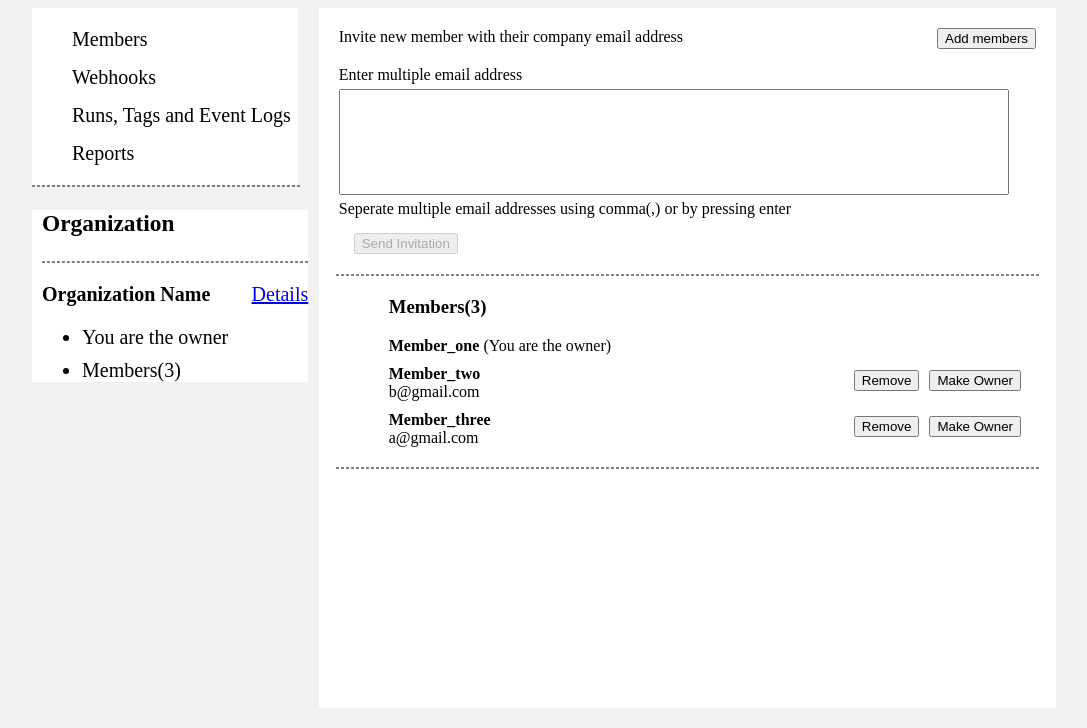
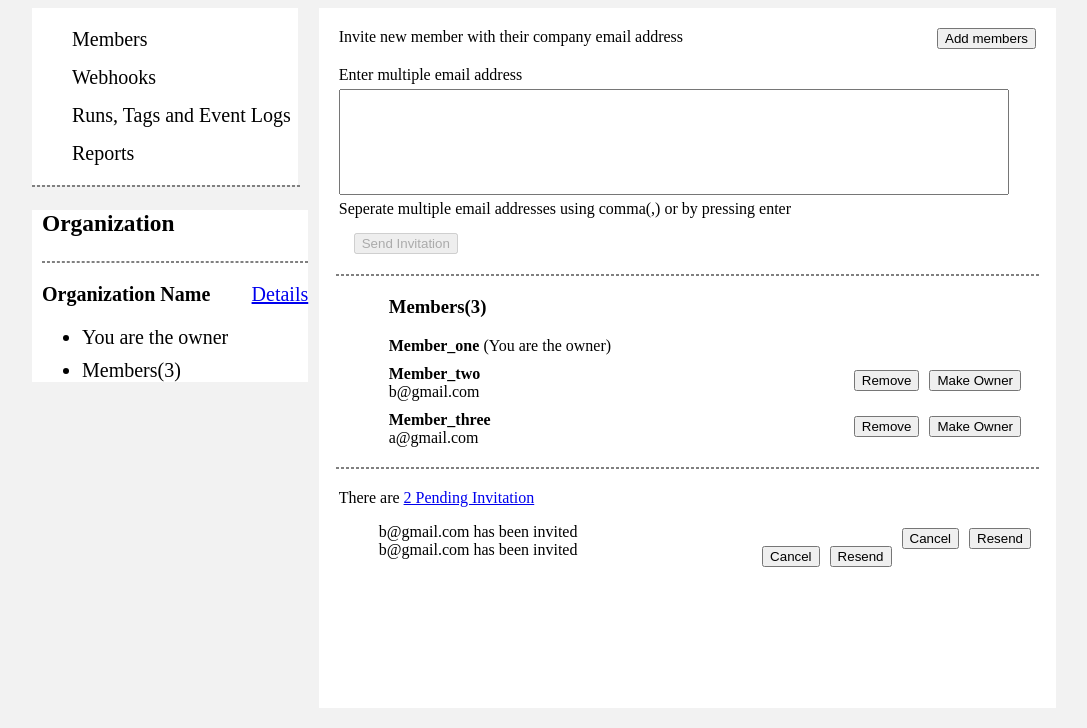
Before and after one commit to bhartijain/CSS-Assignment, a plain HTML site: page assignment3/index.html in a window 1280 px wide. Shown: the part 72-800 px from the top of the page, without its empty margins (96-1183 px from the left). Drawn offline with Linux system fonts and the light colour scheme.

Commit message:
Add invitation section

```diff
--- a/assignment3/css/detail.css
+++ b/assignment3/css/detail.css
@@ -49,3 +49,14 @@ input[type="textbox"] {
     width: 95%;
     color:grey;
 }
+
+.invitation-section {
+	margin:20px;
+}
+.invitation-list {
+	list-style-type: none;
+}
+.invitation-list li button {
+	float:right;
+	margin:5px;
+}
--- a/assignment3/index.html
+++ b/assignment3/index.html
@@ -62,6 +62,22 @@
 					</ul>
 				</div>
 				<hr class="member-section-seperator">
+				<div class="invitation-section">
+					<span>There are <a href="#">2 Pending Invitation</a></span>
+					<br>
+					<ul class="invitation-list">
+						<li>
+							<span>b@gmail.com has been invited</span>
+							<button>Resend</button>
+							<button>Cancel</button>
+						</li>
+						<li>
+							<span>b@gmail.com has been invited</span>
+							<button>Resend</button>
+							<button>Cancel</button>
+						</li>
+					</ul>
+				</div>
 			</div>
 		</div>
 		<hr class="sidebar-seperator">
```
